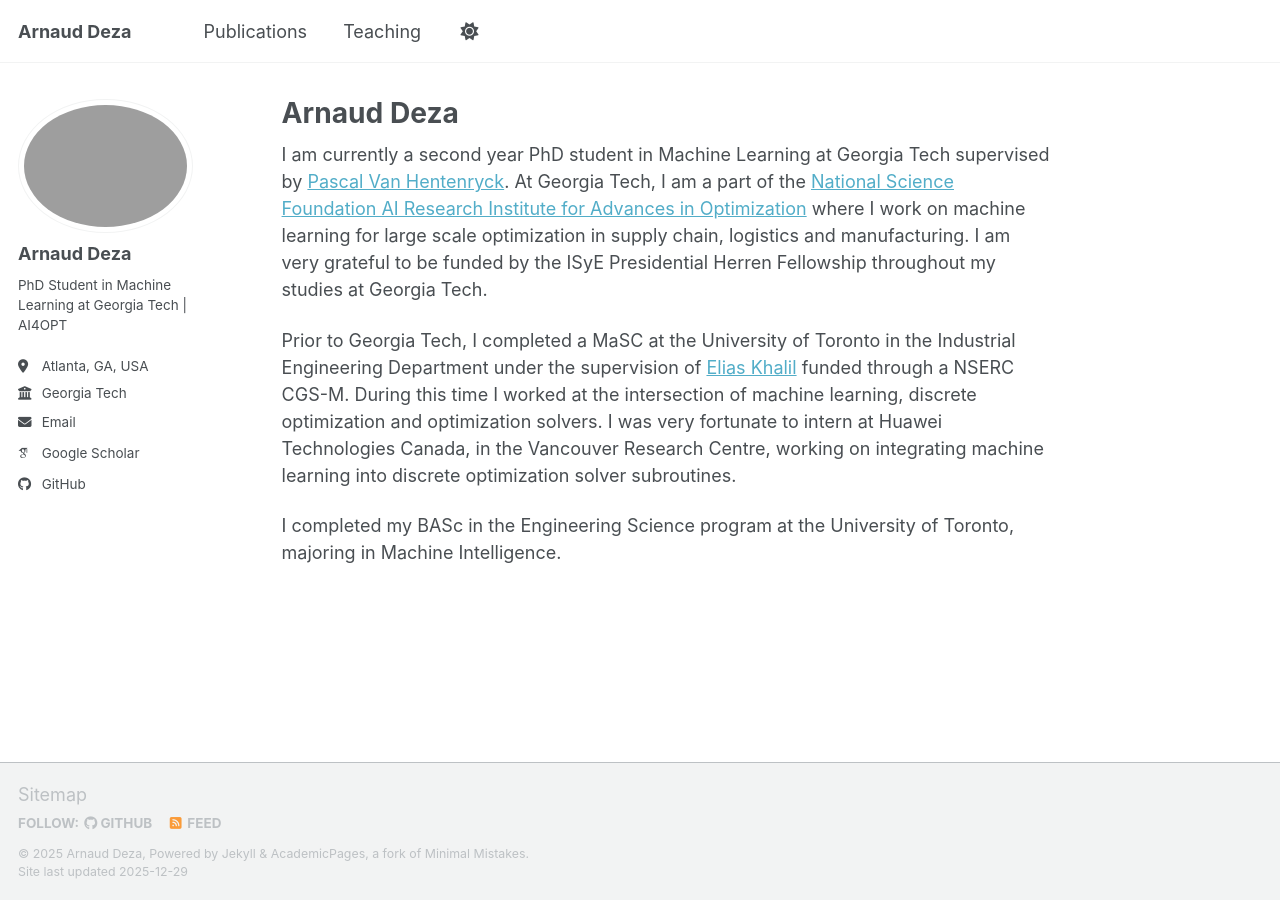
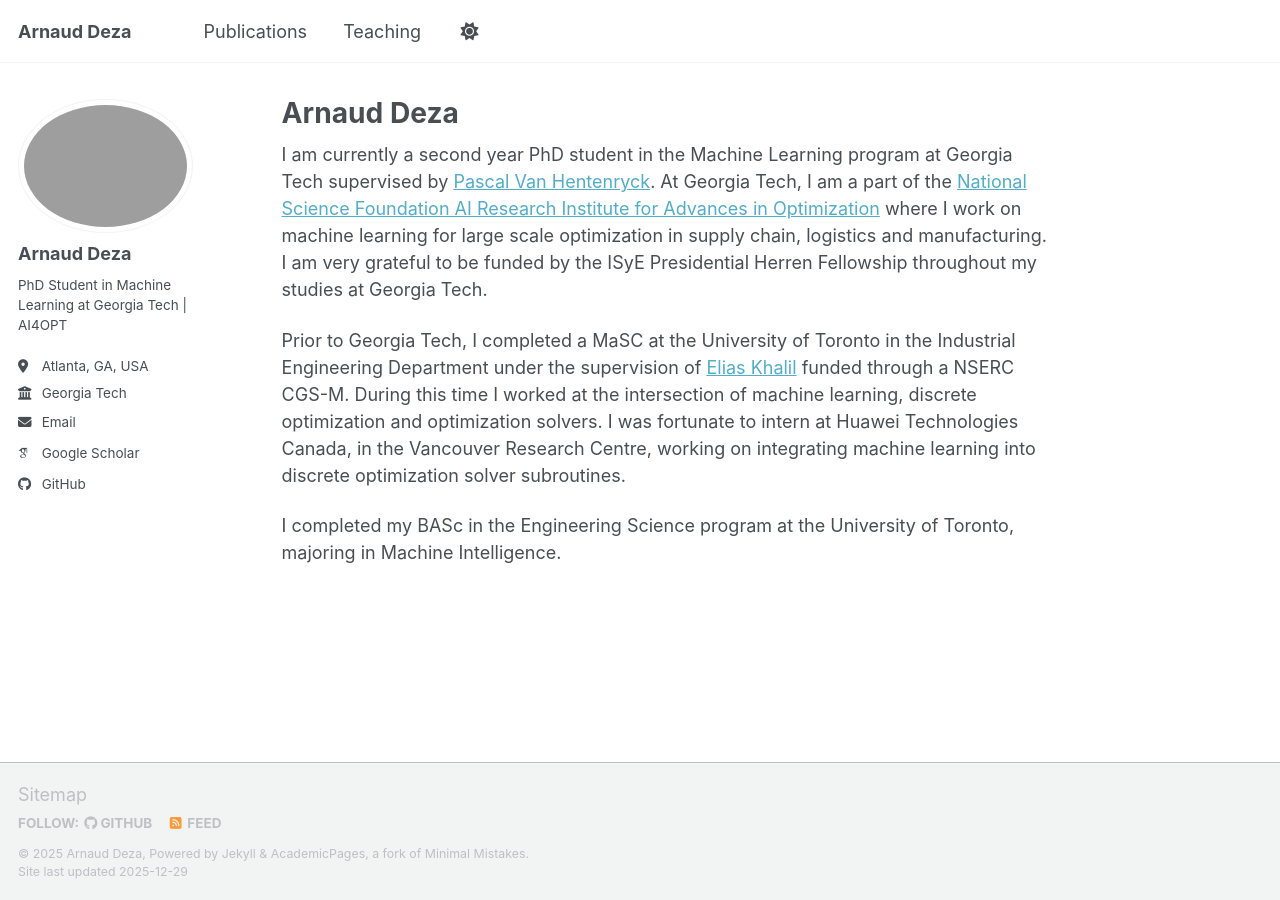
Before and after one commit to ArnaudDeza/ArnaudDeza.github.io, a Jekyll site: the page built from _pages/about.md, in a window 1280 px wide. Built offline with Jekyll 4.4.1, drawn with Linux system fonts in a browser that asks for light colours; some web fonts are replaced; a script bundle is joined from its source files by our own code; library files that are not in the unit come from our copies.

```diff
--- a/_pages/about.md
+++ b/_pages/about.md
@@ -7,10 +7,10 @@
   - /about.html
 ---
 
-I am currently a second year PhD student in Machine Learning at Georgia Tech supervised by [Pascal Van Hentenryck](https://scholar.google.com/citations?user=GxFQz-4AAAAJ&hl=en). At Georgia Tech, I am a part of the [National Science Foundation AI Research Institute for Advances in Optimization](https://www.ai4opt.org/) where I work on machine learning for large scale optimization in supply chain, logistics and manufacturing. I am very grateful to be funded by the ISyE Presidential Herren Fellowship throughout my studies at Georgia Tech.
+I am currently a second year PhD student in the Machine Learning program at Georgia Tech supervised by [Pascal Van Hentenryck](https://scholar.google.com/citations?user=GxFQz-4AAAAJ&hl=en). At Georgia Tech, I am a part of the [National Science Foundation AI Research Institute for Advances in Optimization](https://www.ai4opt.org/) where I work on machine learning for large scale optimization in supply chain, logistics and manufacturing. I am very grateful to be funded by the ISyE Presidential Herren Fellowship throughout my studies at Georgia Tech.
 
 
-Prior to Georgia Tech, I completed a MaSC at the University of Toronto in the Industrial Engineering Department under the supervision of [Elias Khalil](https://scholar.google.com/citations?user=juqDWQMAAAAJ&hl=en) funded through a NSERC CGS-M. During this time I worked at the intersection of machine learning, discrete optimization and optimization solvers. I was very fortunate to intern at Huawei Technologies Canada, in the Vancouver Research Centre, working on integrating machine learning into discrete optimization solver subroutines.
+Prior to Georgia Tech, I completed a MaSC at the University of Toronto in the Industrial Engineering Department under the supervision of [Elias Khalil](https://scholar.google.com/citations?user=juqDWQMAAAAJ&hl=en) funded through a NSERC CGS-M. During this time I worked at the intersection of machine learning, discrete optimization and optimization solvers. I was fortunate to intern at Huawei Technologies Canada, in the Vancouver Research Centre, working on integrating machine learning into discrete optimization solver subroutines.
 
 
 I completed my BASc in the Engineering Science program at the University of Toronto, majoring in Machine Intelligence.
```
